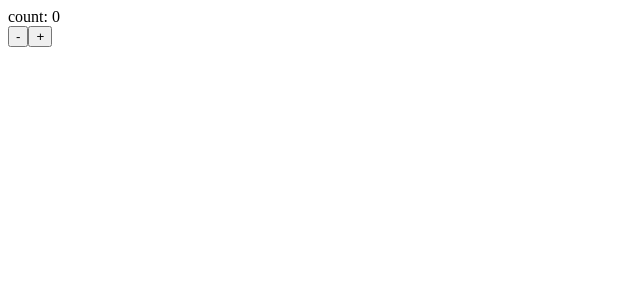
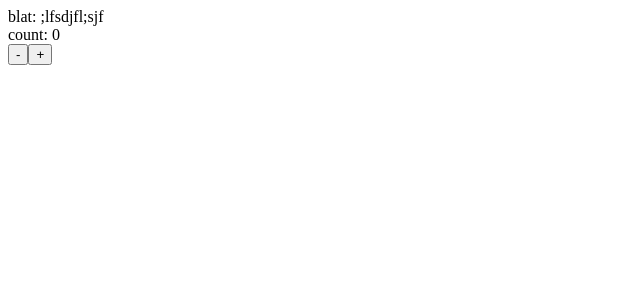
Before and after one commit to fox-foxivich/eslint-and-prettier, a React (Vite) app: page / in a window 1280 px wide. Shown: the top 300 px of the page, without its empty margins (0-640 px from the left). Built offline with nearby package versions, Linux system fonts and the light colour scheme.

Commit message:
added some bullshit to the app component

```diff
--- a/src/components/App/App.tsx
+++ b/src/components/App/App.tsx
@@ -13,6 +13,7 @@ export const App: FC = () => {
 
   return (
     <div>
+      <div>blat: ;lfsdjfl;sjf</div>
       <div>count: {count}</div>
       <div>
         <button onClick={decrement}>-</button>
```
